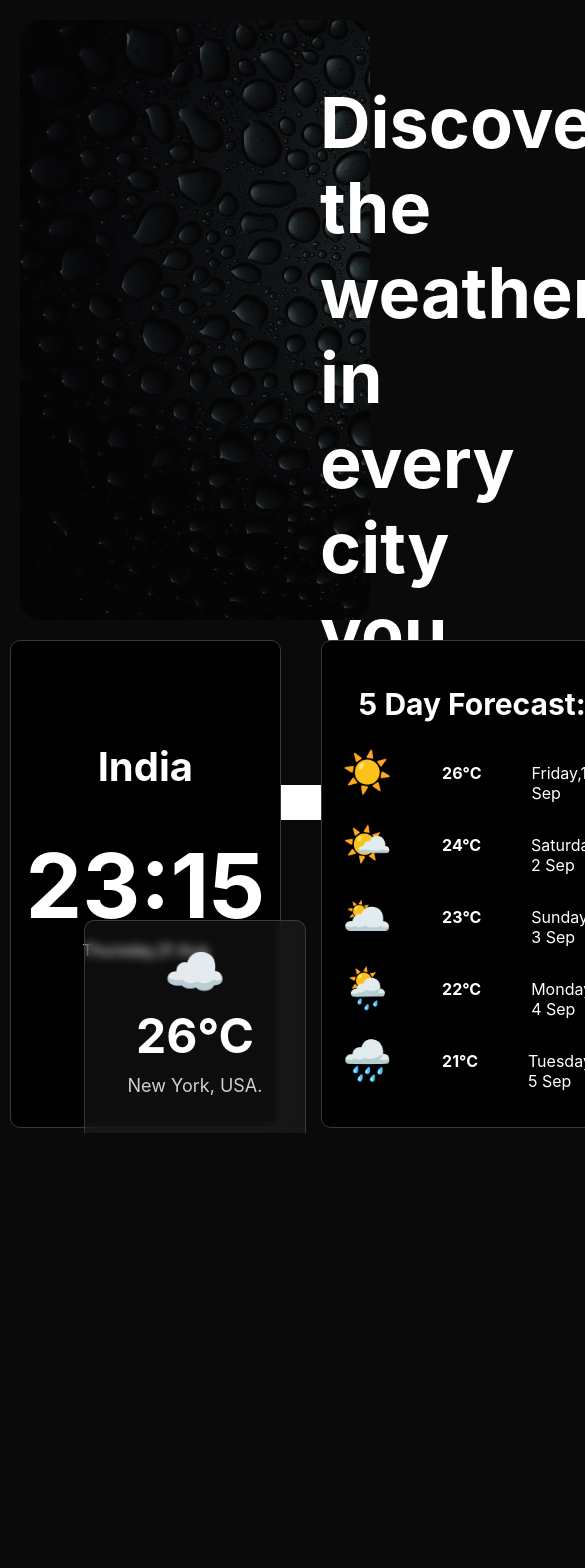
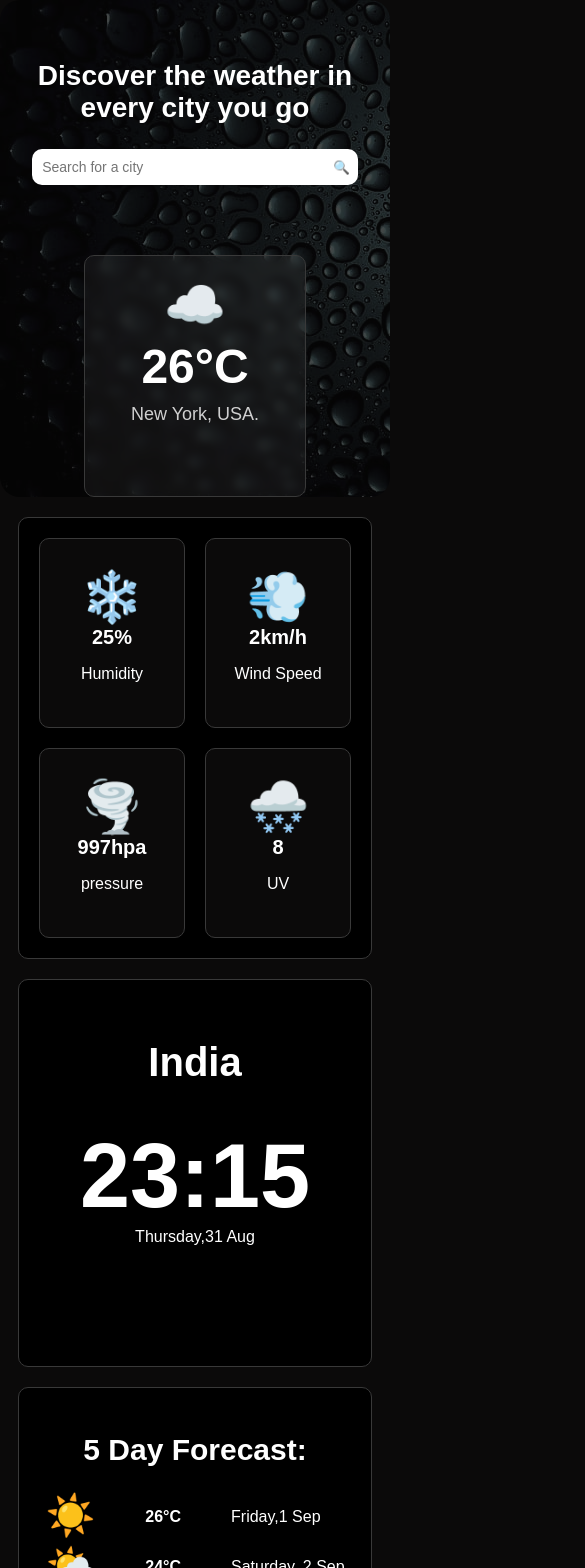
Before and after one commit to Daxpatel2701/W, a React (Create React App) app: page / in a window 390 px wide. Shown: the top 1568 px of the page, 585 px wide, since content can reach past the window. Before the commit the page ends 1133 px from the top, so only its background shows below. Built offline with nearby package versions, Linux system fonts and the light colour scheme.

Commit message:
add media queries mack responsive

```diff
--- a/src/App.css
+++ b/src/App.css
@@ -1,48 +1,103 @@
+body {
+  margin: 0;
+  font-family: Arial, sans-serif;
+  background-color: #0B0A0A;
+}
+
 .App {
   text-align: center;
   background: url("../public/rain-dark-sun-clouds 1.png");
-  /* background-size: cover; */
   height: 600px;
   margin: 20px;
   border-radius: 20px;
 }
 
-.App .search_can{
+.App .search_can {
   padding-top: 60px;
   display: flex;
   flex-direction: column;
   gap: 25px;
 }
 
-.App .disc{
+.App .disc {
   color: white;
-  font-size: 70px;
-  margin: 0px 300px;
+  font-size: 60px;
+  margin: 0 300px;
+  text-align: center;
 }
 
-.App .search{
-  /* margin-top: 25px; */
+.App .search {
   display: flex;
   justify-content: center;
 }
 
-.App .search input{
+.App .search input {
   padding: 10px;
   width: 300px;
   border: none;
   border-radius: 10px 0 0 10px;
 }
 
-.App .search button{
+.App .search button {
   padding: 10px;
   border: none;
   border-radius: 0 10px 10px 0;
-  cursor: pointer;
   background: white;
 }
 
-.bottom-data{
+.bottom-data {
   display: flex;
   justify-content: center;
   gap: 40px;
+  flex-wrap: wrap;
+  margin: 20px 0px;
 }
+
+/* Media Queries */
+
+@media (max-width: 1100px) {
+  .App {
+    height: auto;
+    margin: 0px;
+    padding: 0px;
+  }
+
+  .App .disc {
+    font-size: 35px;
+    margin: 0 100px;
+  }
+
+  .App .search input {
+    width: 30%;
+  }
+
+  .bottom-data {
+    gap: 20px;
+  }
+}
+
+
+@media (max-width: 450px) {
+.App{
+  width: 100%;
+}
+
+  .App .disc {
+    font-size: 28px;
+    margin: 0 5px;
+  }
+
+  .App .search input {
+    width: 70%;
+    font-size: 14px;
+  }
+
+  .App .search button {
+    padding: 8px;
+  }
+
+  .bottom-data {
+    flex-direction: column;
+    align-items: center;
+  }
+}
--- a/src/components/CountryTime.css
+++ b/src/components/CountryTime.css
@@ -3,7 +3,7 @@
     border: 1px solid #393939;
     border-radius: 10px;
     width: 400px;
-    padding: 15px;
+    padding: 20px;
     /* height: 400px; */
     color: white;
     display: flex;
@@ -26,3 +26,10 @@
 .country_time_date .date{
     margin: 0px;
 }
+
+@media (max-width: 450px){
+    .country_time_date{
+        width: 80%;
+
+    }
+}
--- a/src/components/DataCard.css
+++ b/src/components/DataCard.css
@@ -9,3 +9,9 @@
     padding: 20px;
     border: 1px solid #393939;
 }
+
+@media (max-width: 450px){
+    .data-card{
+        width: 80%;
+    }
+}
--- a/src/components/Forecast.css
+++ b/src/components/Forecast.css
@@ -15,3 +15,10 @@
 .forecast h2{
     font-size: 30px;
 }
+
+@media (max-width: 450px){
+    .forecast{
+        width: 80%;
+        margin: auto;
+    }
+}
--- a/src/components/WeatherCard.css
+++ b/src/components/WeatherCard.css
@@ -3,16 +3,16 @@
     backdrop-filter: blur(5px);
     border: 1px solid #393939;
     padding: 20px;
-    border-radius: 10px 10px 0px 0px;
-    border-bottom: none;
+    border-radius: 10px;
+    /* border-bottom: none; */
     width: 180px;
-    height: 172px;
+    height: 200px;
     color: white;
     display: flex;
     flex-direction: column;
     align-items: center;
     margin: auto;
-    margin-top: 100px;
+    margin-top: 70px;
 }
 
 /* .weather-card {
@@ -39,3 +39,13 @@
     font-size: 18px;
     opacity: 0.8;
   }
+
+  @media (max-width: 1100px) {
+    .weather-card{
+      border: 1px solid #393939;
+    padding: 20px;
+    border-radius: 10px;
+    width: 180px;
+    height: 200px;
+    }
+  }
--- a/src/index.css
+++ b/src/index.css
@@ -5,7 +5,6 @@ body {
     sans-serif;
   -webkit-font-smoothing: antialiased;
   -moz-osx-font-smoothing: grayscale;
-  background-color: #0B0A0A;
 }
 
 code {
```
